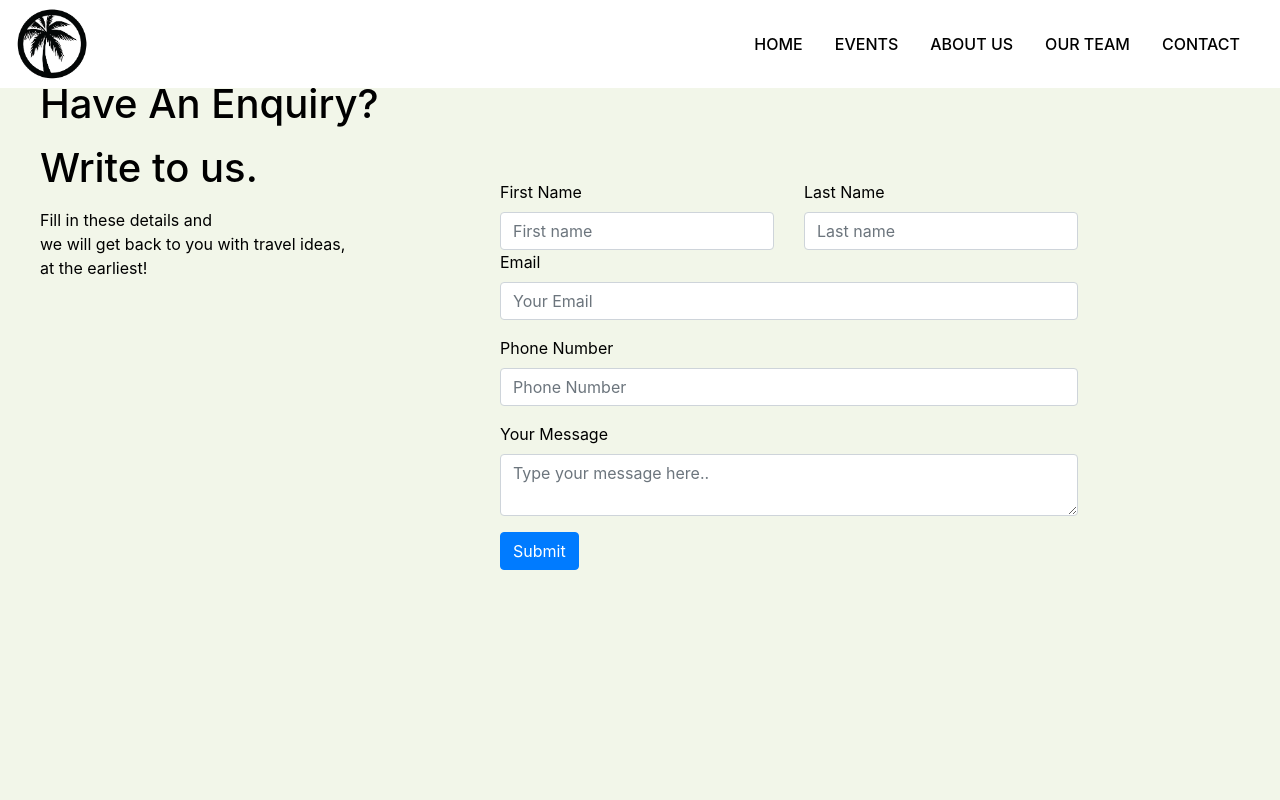
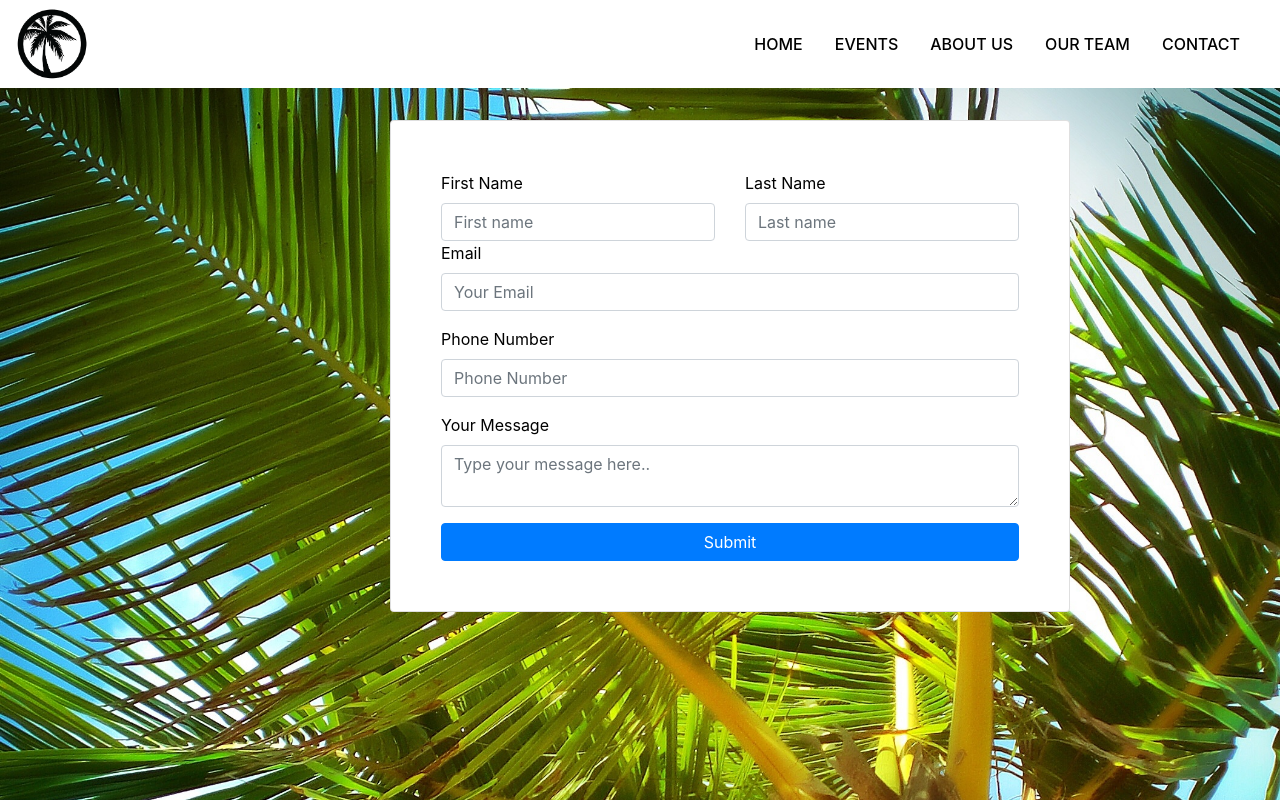
Before and after one commit to Shruti-T/Islands, a PHP site: page /contact.html in a window 1280 px wide. Run offline with PHP 8.4, Linux system fonts and the light colour scheme; some libraries are stand-ins or nearby versions.

Commit message:
updated contact page

```diff
--- a/contact.html
+++ b/contact.html
@@ -58,18 +58,8 @@
                 </ul>
                 </div>
         </nav>
-
-
-        <div class= "contact">
-            <h1>
-                <p>Have An Enquiry?</p>
-                <p>Write to us.</p>
-            </h1>
-            <p>Fill in these details and<br> we will get back to you with travel ideas,<br> at the earliest!
-            </p>
-        </div>
-
-        <div class = "form">
+        <div class="form-design">
+        <div class = "form card justify-content-center">
             <form>
                 <div class="row">
                     <div class="col">
@@ -103,8 +93,15 @@
                 </div>
 
      <!--how to add respone for submit button-->
-                <button type="submit" class="btn btn-primary" onclick="function()">Submit</button>
+                <button type="submit" class="btn btn-primary btn-block" onclick="onSubmit()">Submit</button>
             </form>
         </div>
+        </div>
+        <script>
+            function onSubmit(){
+                alert("Message sent successfully");
+            }
+
+        </script>
     </body>
 </html>
--- a/css/contact.css
+++ b/css/contact.css
@@ -1,20 +1,19 @@
 body {
-  background-image: url('#');
+  background-image: url('../images/backgroundHome.jpeg');
   background-repeat: no-repeat;
   background-attachment: fixed;
   background-size: cover;
 }
 
-.contact{
+.form{
     position:fixed;
-    left:40px;
-    top:80px;
-    color:black;
+    color: black;
+    top: 120px;
 }
-
-.form{
-     position:fixed;
-    left:500px;
-    top:180px;
-    color:black;
+.form-design{
+    width:500px;
+    margin:0 auto;
 }
+.card{
+    padding: 50px;
+}
```
